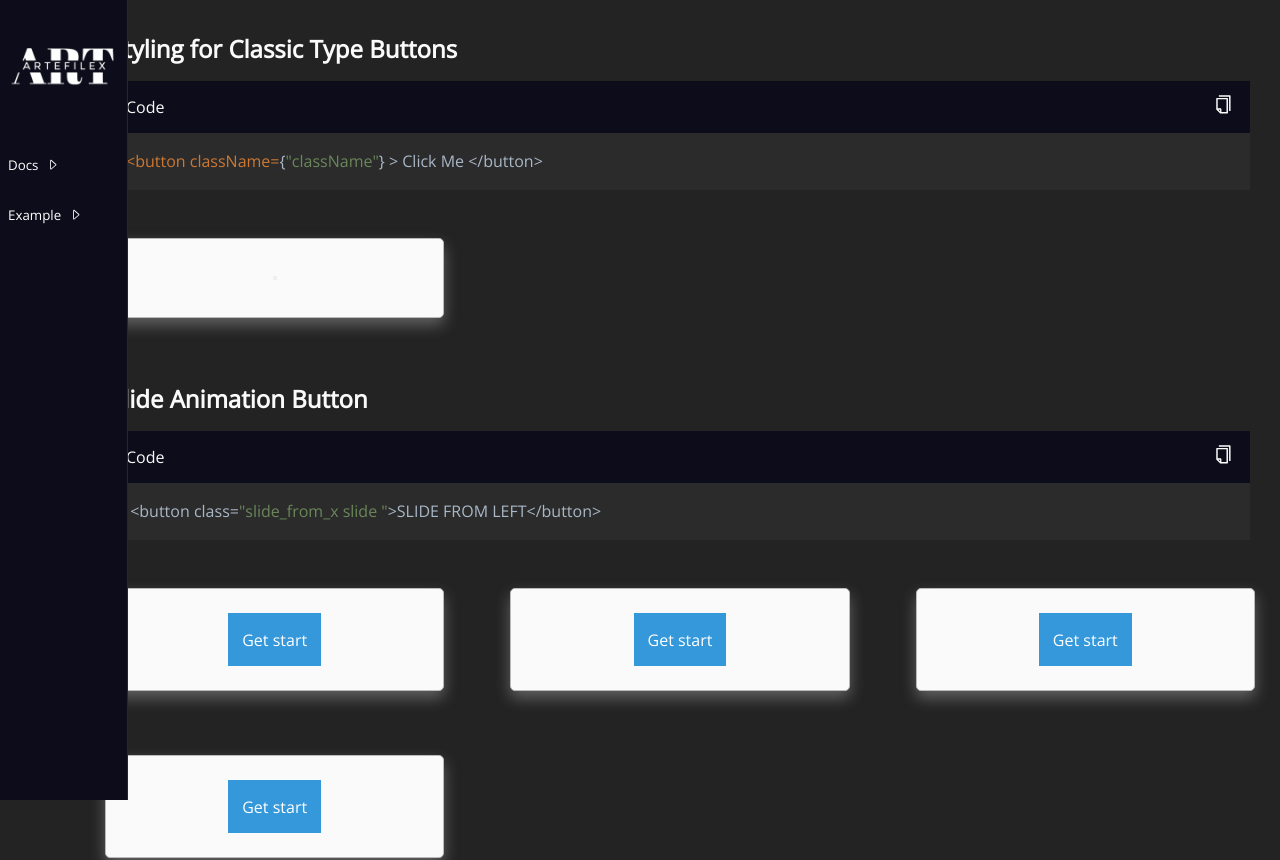
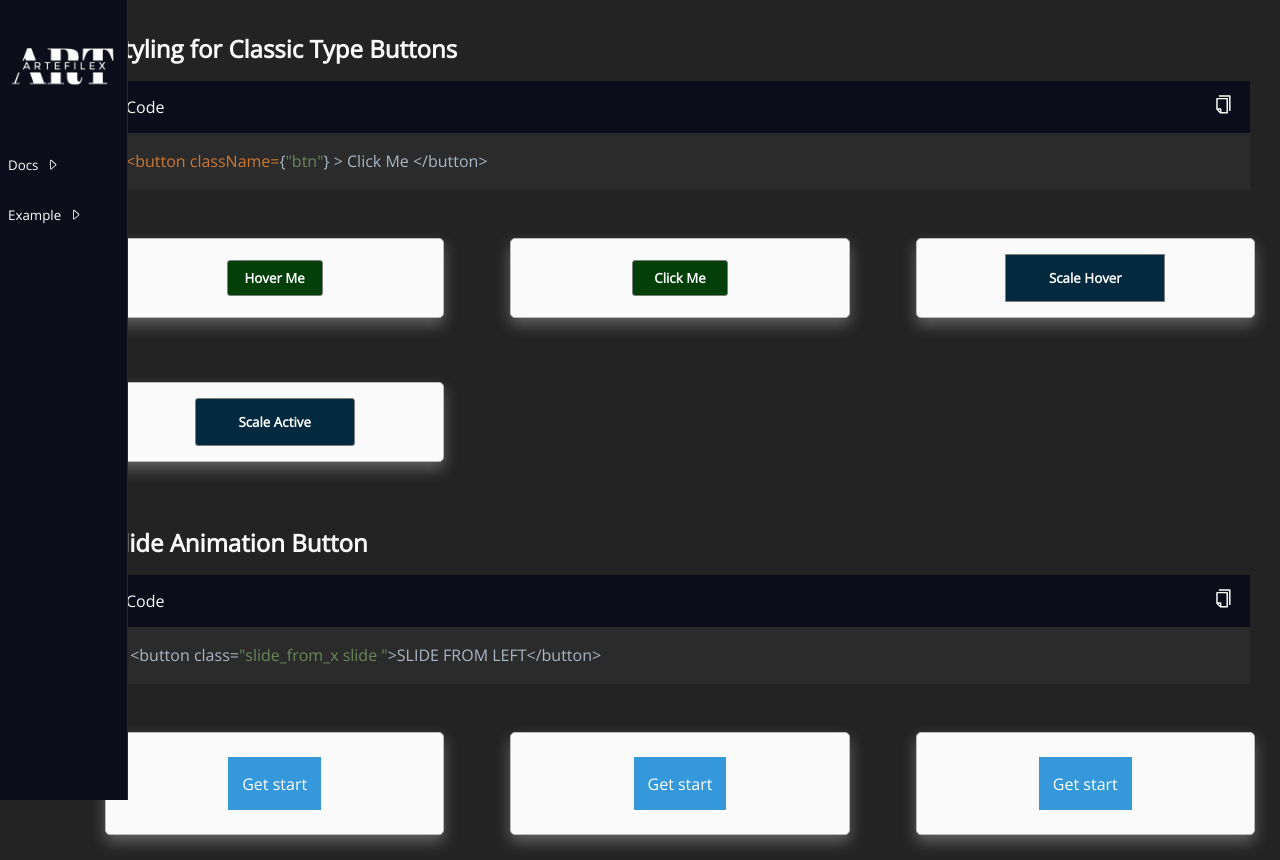
Before and after one commit to Artefilex/bestui, a React (Create React App) app in the folder client/: page /docs/buttons in a window 1280 px wide. Shown: the top 860 px of the page. Built offline with nearby package versions, Linux system fonts and the light colour scheme.

Commit message:
button eklemesi yapıldı

```diff
--- a/client/src/assest/css/item/buttons.css
+++ b/client/src/assest/css/item/buttons.css
@@ -1,11 +1,71 @@
-.ejs{
-  background: var(--dark-bg);
-  padding: var(--display-9);
-  border: none;
-  outline: none;
-  border-radius: 5px;
-  color: var(--light-color);
+
+/* --- basic buttons ---- */
+
+.green-button{
+  padding: 0.5rem 1rem;
+  cursor: pointer;
+  border: 1px solid rgb(126, 126, 126);
+  width: 6rem;
+  font-weight: 900;
+  background: rgb(3, 63, 9);
+  color: rgb(255, 255, 255);
+  border-radius: 3px;
 }
+.green-button:hover{
+  background: rgb(255, 255, 255);
+  color: rgb(3, 63, 9);
+  border-radius: 20px;
+  transition: 0.6s ease-in-out;
+}
+
+.green-button-active{
+  padding: 0.5rem 1rem;
+  cursor: pointer;
+  border: 1px solid rgb(126, 126, 126);
+  width: 6rem;
+  font-weight: 900;
+  background: rgb(3, 63, 9);
+  color: rgb(255, 255, 255);
+  border-radius: 3px;
+}
+.green-button-active:active{
+  position: relative;
+  top: 4px;
+  transition:0.6s ease-in-out;
+}
+
+.green-button-scale{
+  padding: 0.9rem 1rem;
+  cursor: pointer;
+  border: 1px solid rgb(126, 126, 126);
+  width: 10rem;
+  font-weight: 900;
+  background: rgb(3, 41, 63);
+  color: rgb(255, 255, 255);
+  /* border-radius: 3px; */
+}
+.green-button-scale:hover{
+  transform: scale(1.1);
+  border-radius: 30px;
+  transition:0.2s ease-in-out;
+}
+.green-button-scale-active{
+  padding: 0.9rem 1rem;
+  cursor: pointer;
+  border: 1px solid rgb(126, 126, 126);
+  width: 10rem;
+  font-weight: 900;
+  background: rgb(3, 41, 63);
+  color: rgb(255, 255, 255);
+  border-radius: 3px;
+}
+.green-button-scale-active:active{
+  transform: scale(0.9);
+  border-radius: 30px;
+  transition:0.6s ease-in-out;
+}
+/* --------------------- */
+
 .slide {
   font-size: 1em;
   background: #3498db;
--- a/client/src/index.css
+++ b/client/src/index.css
@@ -99,6 +99,8 @@
 }
 button{
   cursor: pointer;
+  border: none;
+  outline: none;
 }
 pre{
 
```
Also changed, not shown: client/src/itemComponent/Buttons/all.js.
